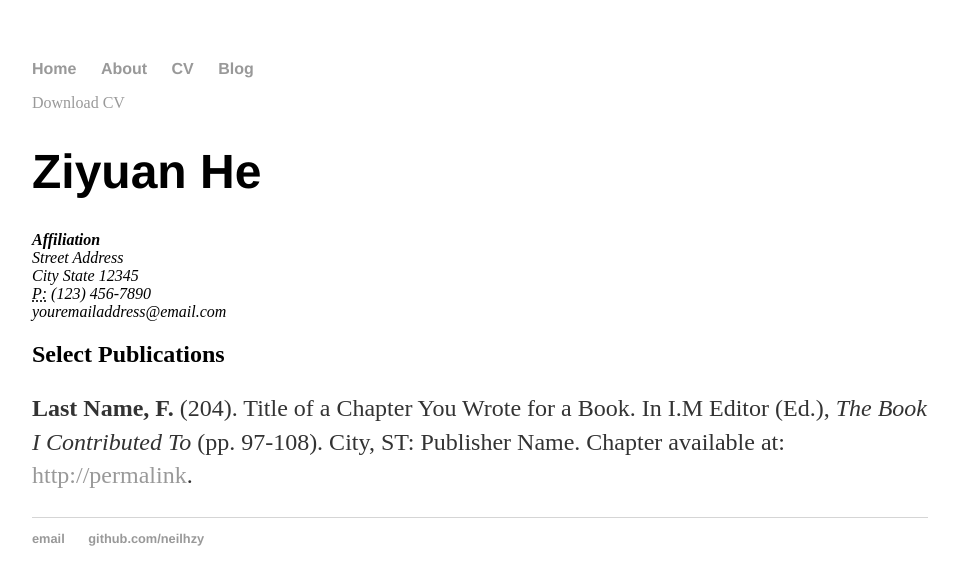
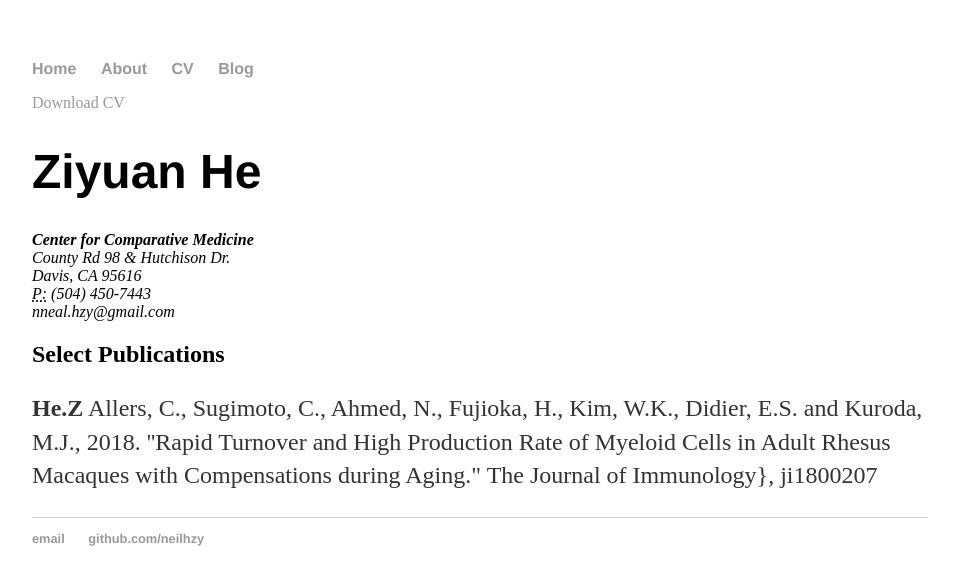
Before and after one commit to Neilhzy/neilhzy.github.io, a Jekyll site: the page built from CV/index.html, in a window 1280 px wide. Shown: the top 585 px of the page, without its empty margins (160-1119 px from the left). Built offline with Jekyll 4.4.1, drawn with Linux system fonts in a browser that asks for light colours.

Commit message:
customize _layout/resume and CV/index

```diff
--- a/CV/index.html
+++ b/CV/index.html
@@ -7,16 +7,16 @@ title: CV of Ziyuan He
 		<a href="#" class="download" title="Download CV as PDF">Download CV</a>
 					<h1>Ziyuan He</h1>
 					<address>
-					<strong>Affiliation</strong><br>
-					Street Address<br>
-					City State 12345<br>
-					<abbr title="phone">P:</abbr> (123) 456-7890<br>
-					<span class="obfuscate">youremailaddress@email.com</span>
+					<strong>Center for Comparative Medicine</strong><br>
+					County Rd 98 & Hutchison Dr.<br>
+					Davis, CA 95616<br>
+					<abbr title="phone">P:</abbr> (504) 450-7443<br>
+					<span class="obfuscate">nneal.hzy@gmail.com</span>
 					</address>
 
 					<h2>Select Publications</h2>
 
-					<p><strong>Last Name, F.</strong> (204). Title of a Chapter You Wrote for a Book. In I.M Editor (Ed.), <em>The Book I Contributed To</em> (pp. 97-108). City, ST: Publisher Name. Chapter available at: <a href="#">http://permalink</a>.
+					<p><strong>He.Z</strong> Allers, C., Sugimoto, C., Ahmed, N., Fujioka, H., Kim, W.K., Didier, E.S. and Kuroda, M.J., 2018. ''Rapid Turnover and High Production Rate of Myeloid Cells in Adult Rhesus Macaques with Compensations during Aging." The Journal of Immunology}, ji1800207
 
 
 	</div>
--- a/_layouts/resume.html
+++ b/_layouts/resume.html
@@ -1,3 +1,7 @@
+---
+layout: default
+---
+
 <!DOCTYPE html>
 <html>
 
```
